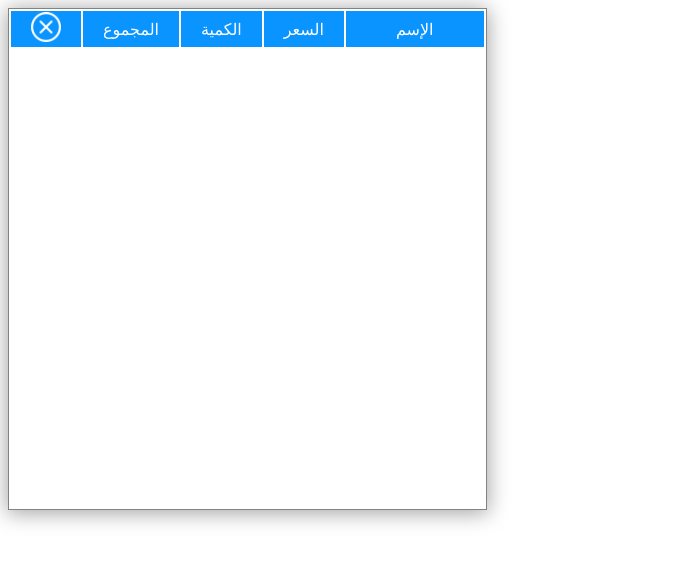
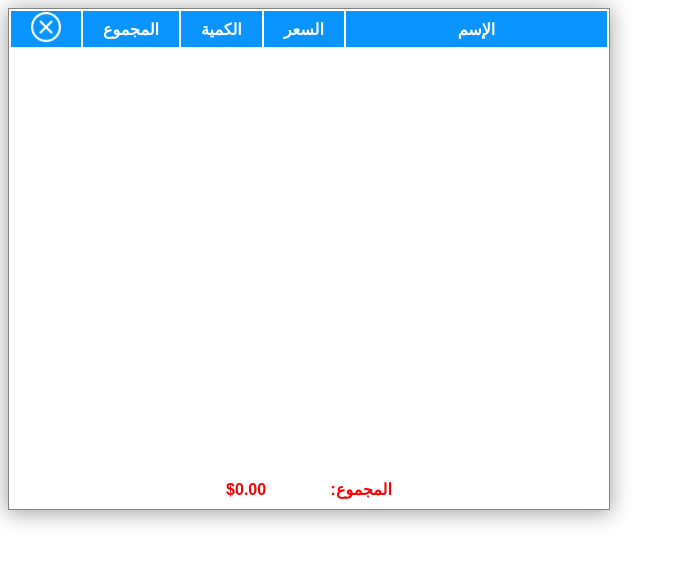
Before and after one commit to sarahaboudalal/assessment-assignment, a plain HTML site: page index.html in a window 1280 px wide. Shown: the whole page, without its empty margins (0-685 px from the left). Drawn offline with Linux system fonts and the light colour scheme.

Commit message:
finalized table styling

```diff
--- a/index.html
+++ b/index.html
@@ -1,5 +1,5 @@
 <!DOCTYPE html>
-<html lang="en">
+<html lang="ar" dir="rtl">
 <head>
     <meta charset="UTF-8">
     <meta http-equiv="X-UA-Compatible" content="IE=edge">
@@ -14,13 +14,17 @@
     <div id="table-container">
         <table>
             <tr>
+                <td>الإسم</td>
+                <td>السعر</td>
+                <td>الكمية</td>
+                <td>المجموع</td>
                 <td><img src="./assets/x-mark.png" alt="x-mark" id="x-mark"/></td>
-                <td>المجموع</td>
-                <td>الكمية</td>
-                <td>السعر</td>
-                <td>الإسم</td>
             </tr>
         </table>
+        <section >
+            <p>المجموع:</p>
+            <p id="total">$0.00</p>
+        </section>
     </div>
 </div>
 </body>
--- a/style.css
+++ b/style.css
@@ -1,6 +1,11 @@
+* {
+    font-family: 'Readex Pro', sans-serif;
+    font-weight: 700;
+}
+
 #container {
     display: flex;
-    flex-direction: row;
+    flex-direction: row-reverse;
 }
 
 td {
@@ -8,21 +13,39 @@ td {
     color: white;
     padding-left: 20px;
     padding-right: 20px;
+    width: 100%;
+    direction: rtl;
+    text-align: center;
 }
 
 td img {
     width: 30px;
 }
 
-tr :nth-child(5){
-    padding-left: 50px;
-    padding-right: 50px;
-}
-
 #table-container {
+    display: flex;
+    flex-direction: column;
+    justify-items: center;
+    align-items: center;
+    position: relative;
     min-height: 500px;
+    min-width: 600px;
     border: 1px solid rgb(131, 131, 131);
     box-shadow: 0px 2px 20px 1px rgba(0,0,0,0.37);
 -webkit-box-shadow: 0px 2px 20px 1px rgba(0,0,0,0.37);
 -moz-box-shadow: 0px 2px 20px 1px rgba(0,0,0,0.37);
 }
+
+#table-container section {
+    position: absolute;
+    bottom: 0%;
+    margin: 10px;
+}
+
+#table-container section p {
+    display: inline;
+    text-align: center;
+    margin-left: 30px;
+    margin-right: 30px;
+    color: red;
+}
```
